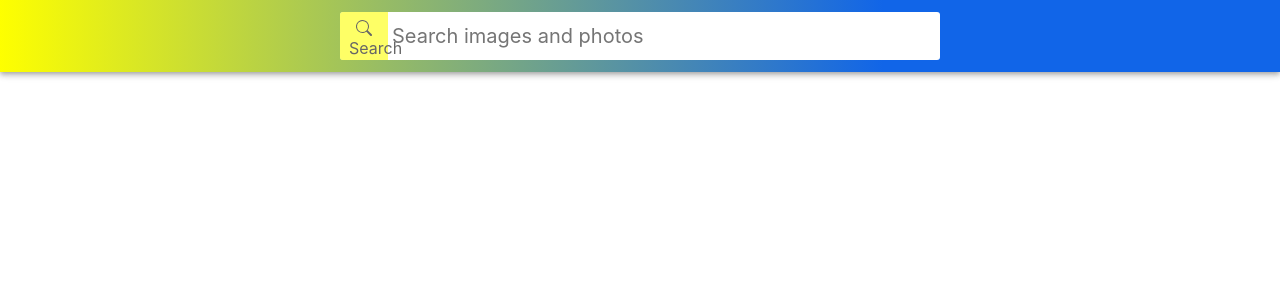
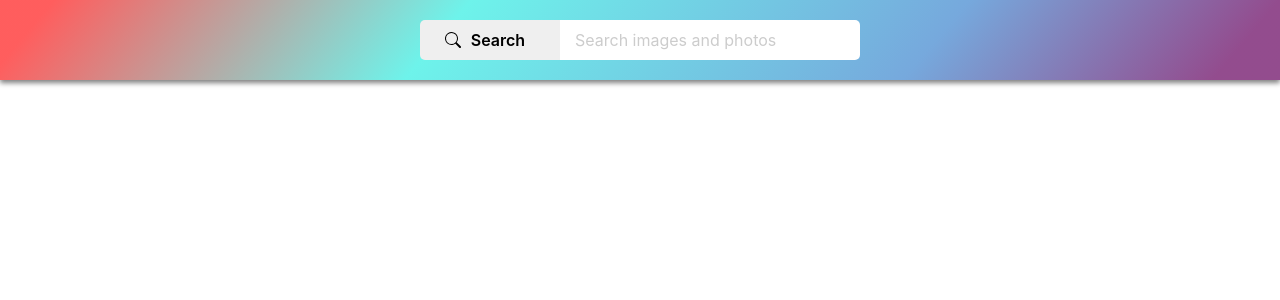
Before and after one commit to Ivanna86Koval/goit-react-hw-03-image-finder, a React (Create React App) app: page / in a window 1280 px wide. Shown: the top 300 px of the page. Built offline with nearby package versions, Linux system fonts and the light colour scheme.

Commit message:
summary styled.

```diff
--- a/src/components/Button/Button.styled.js
+++ b/src/components/Button/Button.styled.js
@@ -1,20 +1,23 @@
 import styled from 'styled-components';
 
 export const LoadMoreBtn = styled.button`
-  display: flex;
-  align-items: center;
-  margin: 0 auto;
-  border: 4px solid rgba(17, 101, 232, 1);
-  border-radius: 4px;
-  padding: 4px 10px;
+   width: 160px;
+  height: 40px;
+  margin-top: 10px;
+  margin-bottom: 30px;
+  margin-left: 50%;
+  transform: translateX(-50%);
+  font-size: 16px;
+  font-weight: 600;
+  border: none;
+  border-radius: 8px;
   cursor: pointer;
-  font-family: inherit;
-  font-weight: 700;
-  font-size: 18px;
-  line-height: 1.4;
-  background-color: #feff00;
-  color: rgba(17, 101, 232, 1);
-  transition: background-color color 300ms cubic-bezier(0.4, 0, 0.2, 1);
-  margin-top: 10px;
-  margin: 0 auto;
+  color: black;
+  background-color: gainsboro;
+
+  &:hover,
+  &:focus {
+    color: black;
+    background-color: rgba(255, 255, 126, 1);
+  }
 `;
--- a/src/components/ImageGallery/ImageGallery.styled.js
+++ b/src/components/ImageGallery/ImageGallery.styled.js
@@ -5,10 +5,7 @@ export const ImageList = styled.ul`
   max-width: calc(100vw - 48px);
   grid-template-columns: repeat(auto-fill, minmax(320px, 1fr));
   grid-gap: 16px;
-  margin-top: 0;
-  margin-bottom: 0;
-  padding: 0;
+  margin: 0;
+  padding: 84px 0 0 0;
   list-style: none;
-  margin-left: auto;
-  margin-right: auto;
 `;
--- a/src/components/ImageGalleryItem/ImageGalleryItem.styled.js
+++ b/src/components/ImageGalleryItem/ImageGalleryItem.styled.js
@@ -2,9 +2,17 @@ import styled from 'styled-components';
 import ModalImage from 'react-modal-image';
 
 export const StyledModalImage = styled(ModalImage)`
+ width: 100%;
+  height: 230px;
+  object-fit: cover;
+  transition: transform 250ms cubic-bezier(0.4, 0, 0.2, 1);
+  border-radius: 8px;
 
+  &:hover {
+    transform: scale(1.03);
+    cursor: zoom-in;}
 `;
 
 export const ImageGalleryItems = styled.ul`
-
+ border-radius: 8px;
 `;
--- a/src/components/Loader/Loader.styled.js
+++ b/src/components/Loader/Loader.styled.js
@@ -1,8 +1,7 @@
 import styled from 'styled-components';
 
 export const LoaderContainer = styled.div`
-  display: flex;
+ display: flex;
   justify-content: center;
-  margin-top: 300px;
-  margin-bottom: 300px;
+  align-items: center;
 `;
--- a/src/components/Searchbar/Searchbar.js
+++ b/src/components/Searchbar/Searchbar.js
@@ -2,7 +2,6 @@ import React, { Component } from 'react';
 import PropTypes from 'prop-types';
 import { BsSearch } from 'react-icons/bs';
 import {
-  HeaderSearchBar,
   SearchForm,
   SearchBtn,
   SearchSpan,
@@ -26,7 +25,7 @@ export class Searchbar extends Component {
   };
   render() {
     return (
-      <HeaderSearchBar>
+      <header>
         <SearchForm onSubmit={this.handleSubmit}>
           <SearchBtn type="submit">
             <BsSearch />
@@ -44,7 +43,7 @@ export class Searchbar extends Component {
             placeholder="Search images and photos"
           />
         </SearchForm>
-      </HeaderSearchBar>
+      </header>
     );
   }
 }
--- a/src/components/Searchbar/Searchbar.styled.js
+++ b/src/components/Searchbar/Searchbar.styled.js
@@ -1,83 +1,58 @@
 import styled from 'styled-components';
 
-export const HeaderSearchBar = styled.header`
+export const SearchForm = styled.form`
+  position: fixed;
   top: 0;
   left: 0;
-  position: sticky;
-  z-index: 1100;
+  width: 100%;
   display: flex;
   justify-content: center;
-  align-items: center;
-  min-height: 64px;
-  padding-right: 24px;
-  padding-left: 24px;
-  padding-top: 12px;
-  padding-bottom: 12px;
-  color: #fff;
-  background: rgb(254, 255, 0);
+  padding: 20px 0 20px 0;
   background: linear-gradient(
-    90deg,
-    rgba(254, 255, 0, 1) 0%,
-    rgba(17, 101, 232, 1) 69%
+    310deg,
+    rgba(101, 0, 94, 0.7) 5%,
+    rgba(60, 132, 206, 0.7) 28%,
+    rgba(48, 238, 226, 0.7) 65%,
+    rgba(255, 25, 25, 0.7) 96%
   );
-  box-shadow: 0px 2px 4px -1px rgba(0, 0, 0, 0.2),
-    0px 4px 5px 0px rgba(0, 0, 0, 0.14), 0px 1px 10px 0px rgba(0, 0, 0, 0.12);
+  box-shadow: 0px 3px 5px 0px rgba(0, 0, 0, 0.5);
+  z-index: 999;
 `;
 
-export const SearchForm = styled.form`
-  display: flex;
-  align-items: center;
-  width: 100%;
-  max-width: 600px;
-  background-color: #fff;
-  border-radius: 3px;
-  overflow: hidden;
-`;
 export const SearchFormInput = styled.input`
-  display: inline-block;
-  width: 100%;
-  font: inherit;
-  font-size: 20px;
+  width: 300px;
+  padding: 5px 5px 5px 15px;
+  font-size: 16px;
+  outline: none;
   border: none;
-  outline: none;
-  padding-left: 4px;
-  padding-right: 4px;
+  border-top-right-radius: 5px;
+  border-bottom-right-radius: 5px;
 
-  ::placeholder {
-    font: inherit;
-    font-size: 18px;
+  &::placeholder {
+    font-size: 16px;
+    color: #cccccc;
   }
 `;
 
 export const SearchBtn = styled.button`
-  display: inline-block;
-  width: 48px;
-  height: 48px;
-  border: 0;
-  padding: 8px;
-  background-position: center;
-  background-color: rgba(254, 255, 0, 1);
-  opacity: 0.6;
-  transition: opacity 250ms cubic-bezier(0.4, 0, 0.2, 1);
+   display: flex;
+  align-items: center;
+  justify-content: center;
+  width: 140px;
+  height: 40px;
+  font-size: 16px;
+  font-weight: 600;
+  border: none;
+  border-top-left-radius: 5px;
+  border-bottom-left-radius: 5px;
+
   cursor: pointer;
-  outline: none;
-  :hover {
-    opacity: 1;
+  &:hover,
+  &:focus {
+    background-color: rgba(255, 255, 126, 1);
   }
 `;
 
-/*export const SerchFormBtnLabel = styled.span`
-  position: absolute;
-  width: 1px;
-  height: 1px;
-  padding: 0;
-  overflow: hidden;
-  clip: rect(0, 0, 0, 0);
-  white-space: nowrap;
-  clip-path: inset(50%);
-  border: 0;
-`;*/
-
 export const SearchSpan = styled.span`
-  padding: 1px;
+  padding: 10px;
 `;
```
